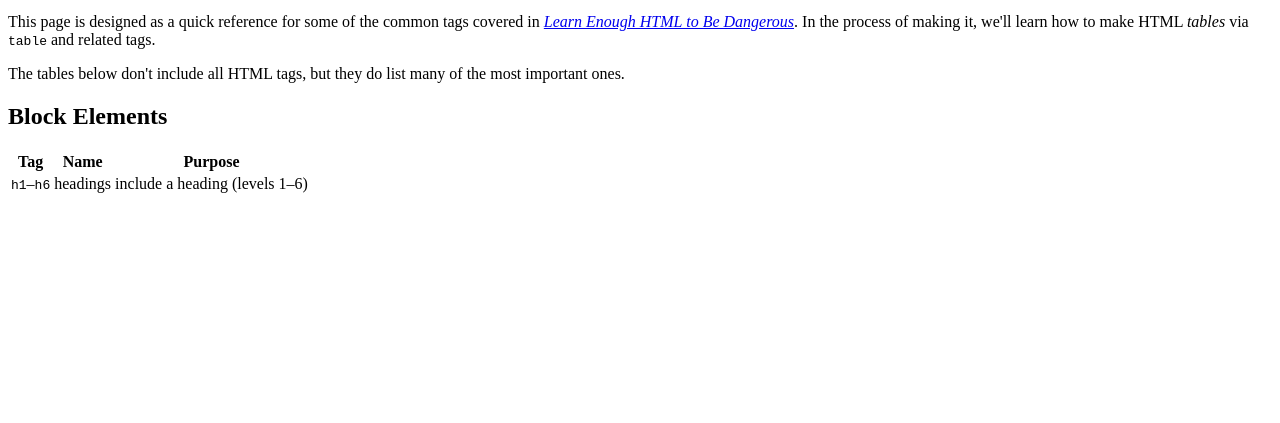
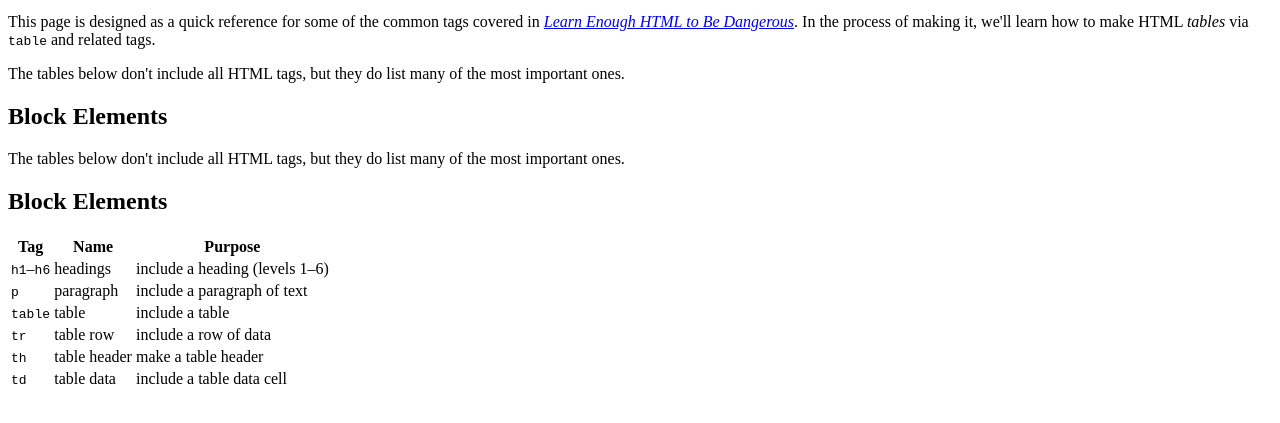
Before and after one commit to DoughboyFresh5954/sample_website, a plain HTML site: page tags.html in a window 1280 px wide. Shown: the part 101-524 px from the top of the page. Drawn offline with Linux system fonts and the light colour scheme.

Commit message:
Update tags.html
added more tables

```diff
--- a/tags.html
+++ b/tags.html
@@ -25,22 +25,50 @@
 
 <h2>Block Elements</h2>
 
+    <p>
+      The tables below don't include all HTML tags, but they do list many of
+      the most important ones.
+    </p>
+
+    <h2>Block Elements</h2>
+
     <table>
-
       <tr>
         <th>Tag</th>
         <th>Name</th>
         <th>Purpose</th>
       </tr>
       <tr>
-	<td><code>h1</code>&ndash;<code>h6</code></td>
+        <td><code>h1</code>&ndash;<code>h6</code></td>
         <td>headings</td>
         <td>include a heading (levels 1&ndash;6)</td>
       </tr>
-
-</table>
-
-
+      <tr>
+        <td><code>p</code></td>
+        <td>paragraph</td>
+        <td>include a paragraph of text</td>
+      </tr>
+      <tr>
+        <td><code>table</code></td>
+        <td>table</td>
+        <td>include a table</td>
+      </tr>
+      <tr>
+        <td><code>tr</code></td>
+        <td>table row</td>
+        <td>include a row of data</td>
+      </tr>
+      <tr>
+        <td><code>th</code></td>
+        <td>table header</td>
+        <td>make a table header</td>
+      </tr>
+      <tr>
+        <td><code>td</code></td>
+        <td>table data</td>
+        <td>include a table data cell</td>
+      </tr>
+    </table>
 
   </body>
 </html>
```
